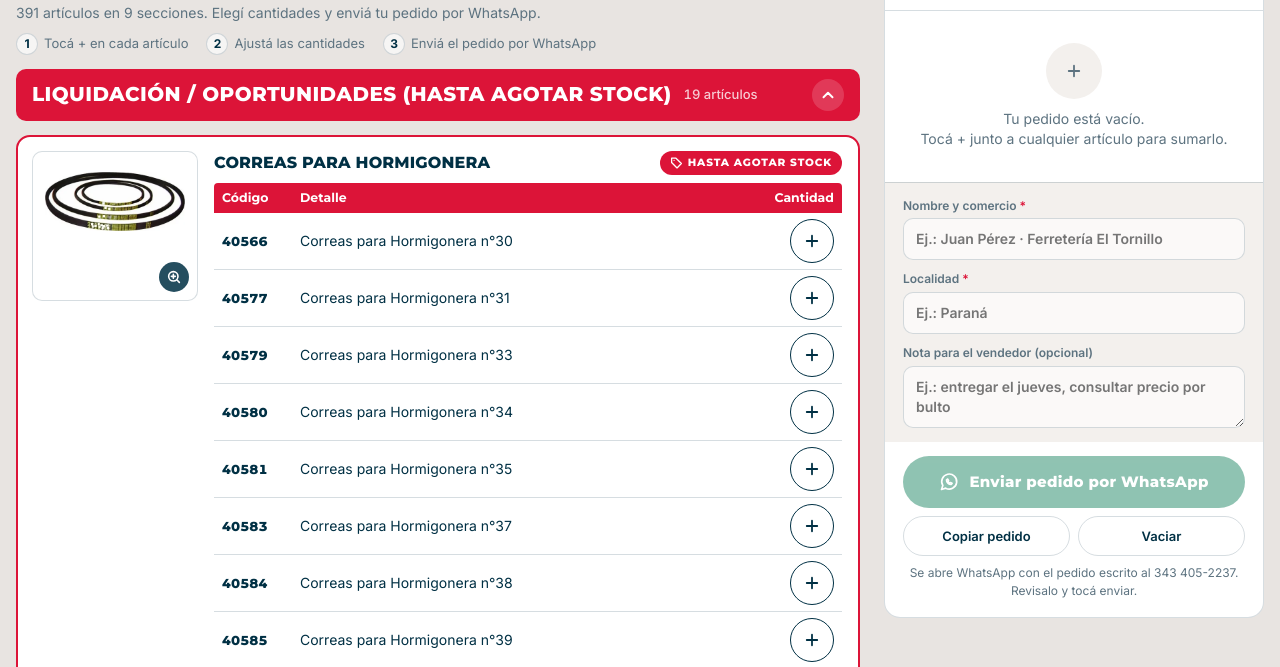
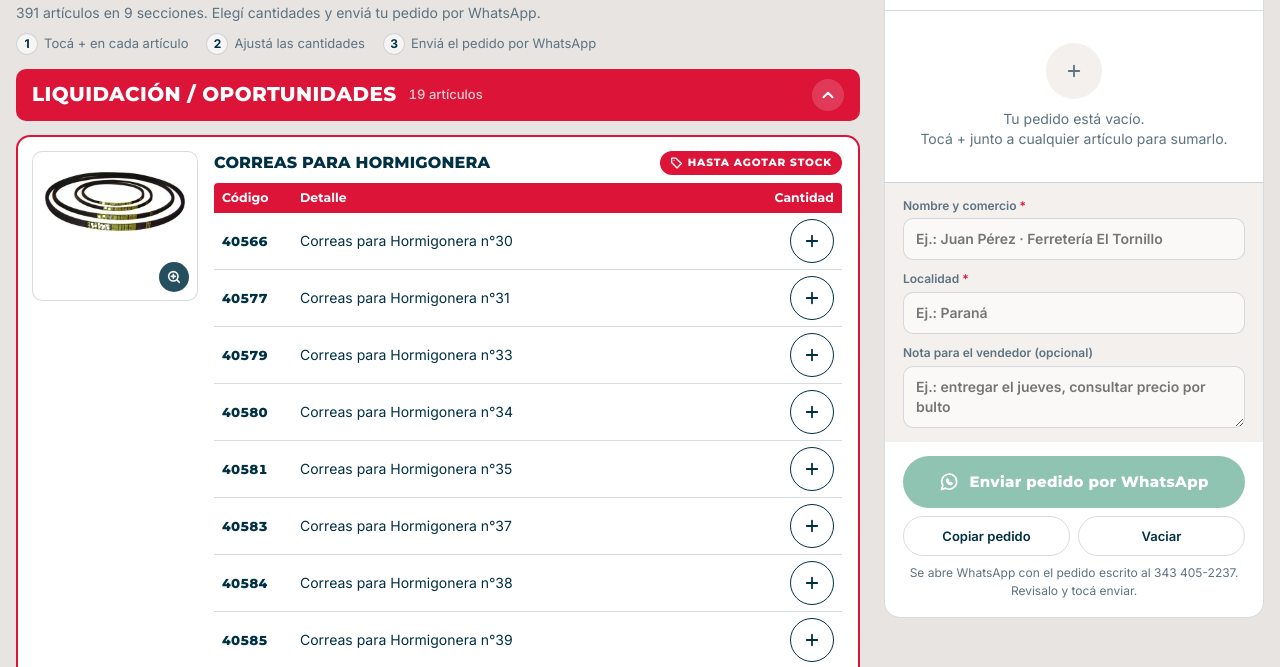
Before and after one commit to Mirkkobf/pedidos-donroy, a plain HTML site: page index.html in a window 1280 px wide. Shown: the part 132-799 px from the top of the page. Drawn offline with Linux system fonts and the light colour scheme.

Commit message:
Update index.html

```diff
--- a/index.html
+++ b/index.html
@@ -242,6 +242,12 @@ body.lbopen{overflow:hidden}
 .fl:hover span{text-decoration:underline;text-underline-offset:3px}
 .foot :focus-visible{outline-color:#fff}
 .fbot{display:flex;flex-wrap:wrap;justify-content:space-between;gap:8px;margin-top:32px;padding-top:18px;border-top:1px solid rgba(255,255,255,.14);font-size:12px;color:rgba(255,255,255,.55)}
+
+/* v10: section header stays on one row; long names wrap inside their own box */
+.sech button{flex-wrap:nowrap}
+.sech .nm{flex:0 1 auto;min-width:0;line-height:1.15;overflow-wrap:anywhere}
+.sech small,.sech .selc{flex:none;white-space:nowrap}
+@media (max-width:420px){.sech .selc.on~.chev{margin-left:auto}.sech button:has(.selc.on) small{display:none}}
 </style>
 
 </head>
@@ -366,7 +372,7 @@ function renderCatalog() {
     const n = list.reduce((a, bi) => a + DATA.blocks[bi].rows.length, 0);
     rail += `<button class="chip${s.k === 'liquidacion' ? ' liq' : ''}" type="button" data-go="${s.k}">${esc(s.short)}</button>`;
     const open = s.k === 'liquidacion';
-    html += `<section class="sec${s.k === 'liquidacion' ? ' liq' : ''}" id="s-${s.k}" data-sec="${s.k}"><h2 class="sech"><button type="button" data-tog="${s.k}" aria-expanded="${open}" aria-controls="b-${s.k}"><span class="nm full">${esc(s.name)}</span><span class="nm short">${esc(s.short)}</span><small>${n} artículos</small><span class="selc" id="sc-${s.k}"></span><span class="chev" aria-hidden="true">${CHEV}</span></button></h2><div class="secb" id="b-${s.k}"${open ? '' : ' hidden'}>`;
+    html += `<section class="sec${s.k === 'liquidacion' ? ' liq' : ''}" id="s-${s.k}" data-sec="${s.k}"><h2 class="sech"><button type="button" data-tog="${s.k}" aria-expanded="${open}" aria-controls="b-${s.k}"><span class="nm full">${esc(s.name.replace(/\s*\(.*\)\s*$/, ''))}</span><span class="nm short">${esc(s.short)}</span><small>${n} artículos</small><span class="selc" id="sc-${s.k}"></span><span class="chev" aria-hidden="true">${CHEV}</span></button></h2><div class="secb" id="b-${s.k}"${open ? '' : ' hidden'}>`;
     list.forEach(bi => {
       const b = DATA.blocks[bi];
       const brands = b.br.map(([alt, im]) => `<span class="brand${DARK_BRANDS.has(alt) ? ' dk' : ''}"><img src="img/img_${im}.webp" alt="${esc(alt)}" loading="lazy"></span>`).join('');
```
